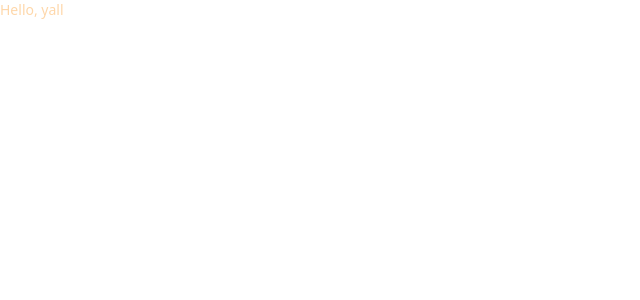
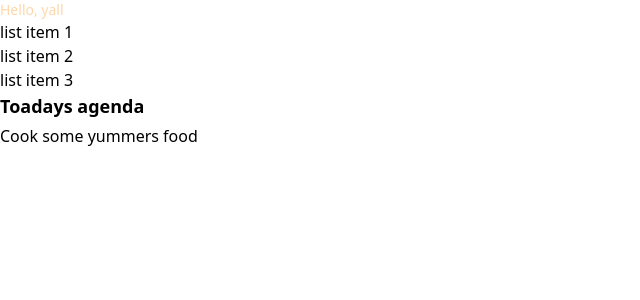
Before and after one commit to Zap-Boom/Junction2022, a React (Create React App) app in the folder frontend/: page / in a window 1280 px wide. Shown: the top 300 px of the page, without its empty margins (0-640 px from the left). Built offline with nearby package versions, Linux system fonts and the light colour scheme.

Commit message:
some starter components and types to get us going

```diff
--- a/frontend/package.json
+++ b/frontend/package.json
@@ -7,6 +7,7 @@
     "@testing-library/react": "^13.4.0",
     "@testing-library/user-event": "^13.5.0",
     "nodemon": "^2.0.20",
+    "prettier": "^2.7.1",
     "react": "^18.2.0",
     "react-dom": "^18.2.0",
     "react-scripts": "5.0.1",
--- a/frontend/src/App.tsx
+++ b/frontend/src/App.tsx
@@ -1,10 +1,26 @@
-import React from 'react';
-import './styles/global.css';
+import React from "react";
+import Calendar from "./components/calendar";
+import TodoList from "./components/todoList";
+import "./styles/global.css";
+import { Item } from "./types";
 
 const App: React.FC = () => {
+  const dummyList: Item[] = [
+    {
+      title: "list item 1",
+    },
+    {
+      title: "list item 2",
+    },
+    {
+      title: "list item 3",
+    },
+  ];
   return (
     <div>
-      <p className='text-sm font-medium text-orange-200'>Hello, yall</p>
+      <p className="text-sm font-medium text-orange-200">Hello, yall</p>
+      <TodoList list={dummyList} />
+      <Calendar />
     </div>
   );
 };
--- /dev/null
+++ b/frontend/src/components/calendar.tsx
@@ -0,0 +1,14 @@
+import React from "react";
+
+const Calendar = () => {
+  const title = "Toadays agenda";
+
+  return (
+    <div>
+      <h1 className="mb-1 text-lg font-semibold">{title}</h1>
+      <p>Cook some yummers food</p>
+    </div>
+  );
+};
+
+export default Calendar;
--- /dev/null
+++ b/frontend/src/components/calendarEntry.tsx
@@ -0,0 +1,7 @@
+import React from "react";
+
+const CalEntry = () => {
+  return <p>Nothing to see here</p>;
+};
+
+export default CalEntry;
--- /dev/null
+++ b/frontend/src/components/todoItem.tsx
@@ -0,0 +1,13 @@
+import React from "react";
+import { Item } from "../types";
+
+type Props = {
+  item: Item;
+};
+
+const TodoItem = (props: Props) => {
+  const { item } = props;
+  return <li>{item.title}</li>;
+};
+
+export default TodoItem;
--- /dev/null
+++ b/frontend/src/components/todoList.tsx
@@ -0,0 +1,20 @@
+import React from "react";
+import TodoItem from "./todoItem";
+import { Item } from "../types";
+
+type Props = {
+  list: Item[];
+};
+
+const TodoList = (props: Props) => {
+  const { list } = props;
+  return (
+    <ul>
+      {list.map((i) => (
+        <TodoItem key="i.title" item={i} />
+      ))}
+    </ul>
+  );
+};
+
+export default TodoList;
--- /dev/null
+++ b/frontend/src/types.ts
@@ -0,0 +1,7 @@
+export interface Item {
+  title: string;
+}
+
+export interface TDList {
+  list: Item[];
+}
```
Also changed, not shown: 1 other file (tests, documents, lock files or other folders).
